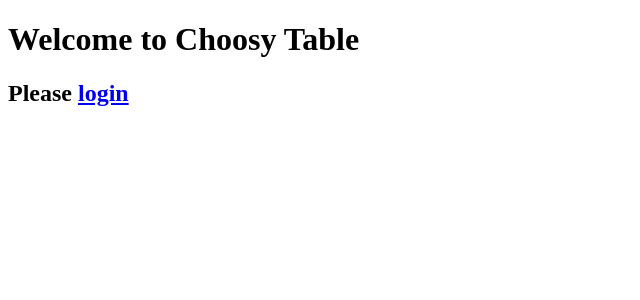
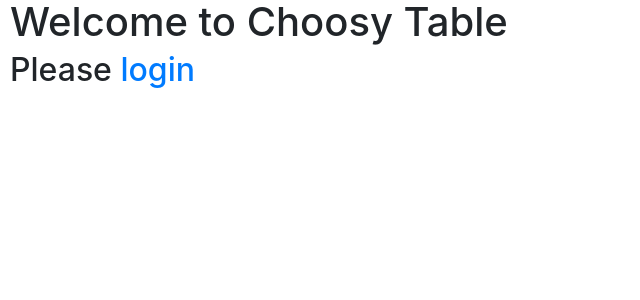
Before and after one commit to regcam/choosytable, a Flask app: page / in a window 1280 px wide. Shown: the top 300 px of the page, without its empty margins (0-640 px from the left). Run offline with Flask 2, Linux system fonts and the light colour scheme; some libraries are stand-ins or nearby versions.

Commit message:
continue to fix css

```diff
--- a/static/styles/main.css
+++ b/static/styles/main.css
@@ -1,4 +1,7 @@
-body {background-color: #ffffff;}
+body {background-color: #ffffff;
+    margin:0;
+    padding:0;
+    padding-left: 10px; }
 
 .page-subnav,
 .pagination-nav {
@@ -104,8 +107,7 @@
   }
 
   .styled-nav ul {
-    margin: 0;
-    padding: 0;
+
     overflow: hidden;
   }
 
--- a/templates/company.html
+++ b/templates/company.html
@@ -1,6 +1,8 @@
 <!DOCTYPE html>
 <html lang="en">
-<head><link rel="stylesheet" type="text/css" href="{{ url_for('static',filename='styles/main.css') }}">
+<head>
+    <link rel="stylesheet" type="text/css" href="{{ url_for('static',filename='styles/main.css') }}">
+    <link rel="stylesheet" href="https://maxcdn.bootstrapcdn.com/bootstrap/4.0.0-beta/css/bootstrap.min.css">
     <ul class="styled-nav">
         {% for item in nav.top %}
         <li class="{{ 'active' if item.is_active else '' }}">
--- a/templates/index.html
+++ b/templates/index.html
@@ -1,6 +1,9 @@
 <!DOCTYPE html>
 <html lang="en">
-<head><link rel= "stylesheet" type= "text/css" href= "{{ url_for('static',filename='styles/main.css') }}"></head>
+<head>
+    <link rel= "stylesheet" type= "text/css" href= "{{ url_for('static',filename='styles/main.css') }}">
+    <link rel="stylesheet" href="https://maxcdn.bootstrapcdn.com/bootstrap/4.0.0-beta/css/bootstrap.min.css">
+</head>
 <body>
     <h1>Welcome to Choosy Table</h1>
     <h2>Please <a href="{{ url_for('google.login') }}">login</a></h2>
--- a/templates/singlecompany.html
+++ b/templates/singlecompany.html
@@ -1,6 +1,7 @@
 <!DOCTYPE html>
 <html lang="en">
-<head><link rel= "stylesheet" type= "text/css" href= "{{ url_for('static',filename='styles/main.css') }}">
+<head>
+    <link rel= "stylesheet" type= "text/css" href= "{{ url_for('static',filename='styles/main.css') }}">
     <ul class="styled-nav">
         {% for item in nav.top %}
         <li class="{{ 'active' if item.is_active else '' }}">
```
